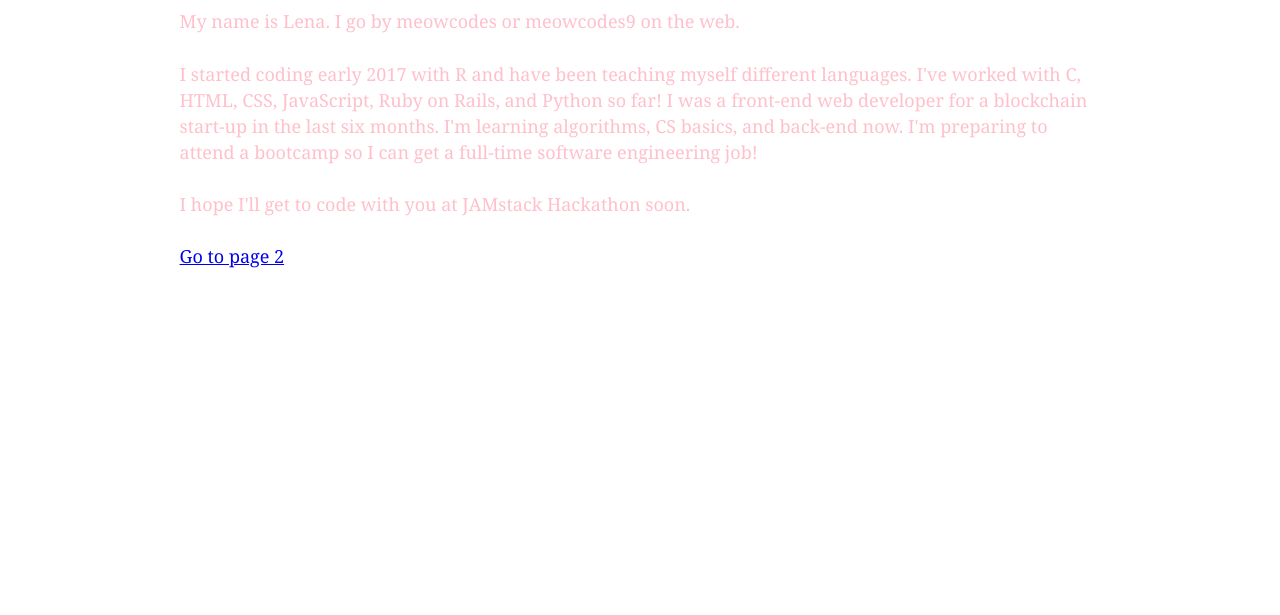
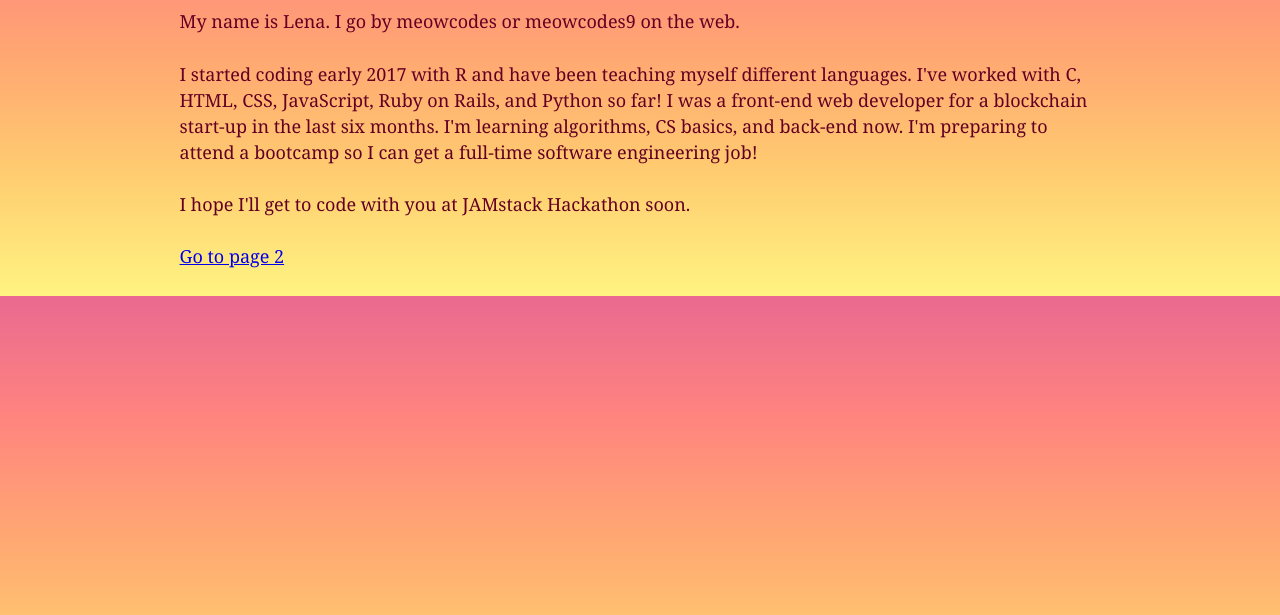
Before and after one commit to meowcodes/JAMstack-hello-world, a Gatsby site: page / in a window 1280 px wide. Shown: the part 185-800 px from the top of the page. Built offline with nearby package versions, Linux system fonts and the light colour scheme; Gatsby itself is replaced by a stand-in of ours.

Commit message:
new background

```diff
--- a/src/components/layout.css
+++ b/src/components/layout.css
@@ -623,5 +623,9 @@ pre tt:after {
   }
 }
 p {
-  color: pink;
+  color: #630024;
 }
+
+body {
+  background-image: linear-gradient(to bottom, #e96990, #ff847f, #ffa772, #ffcd70, #fff482);
+}
```
